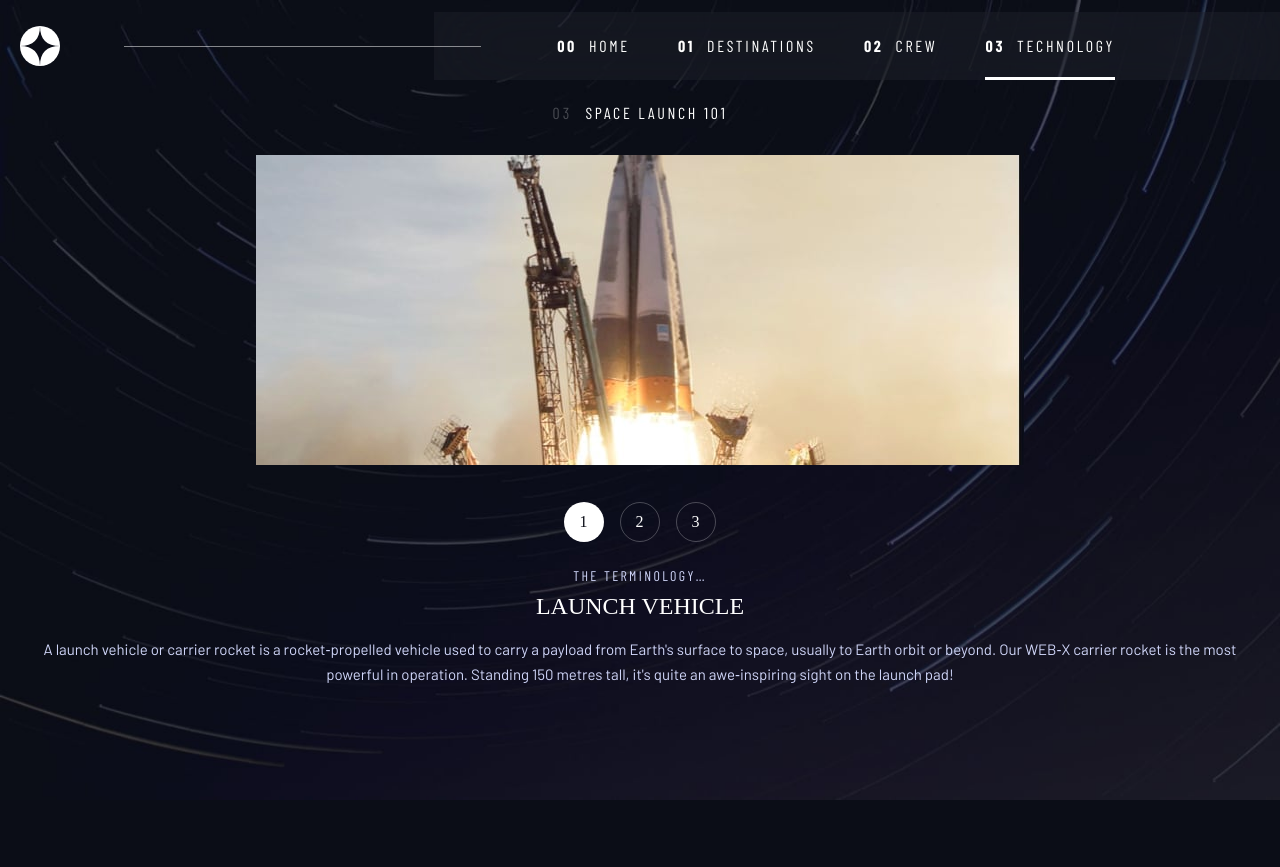
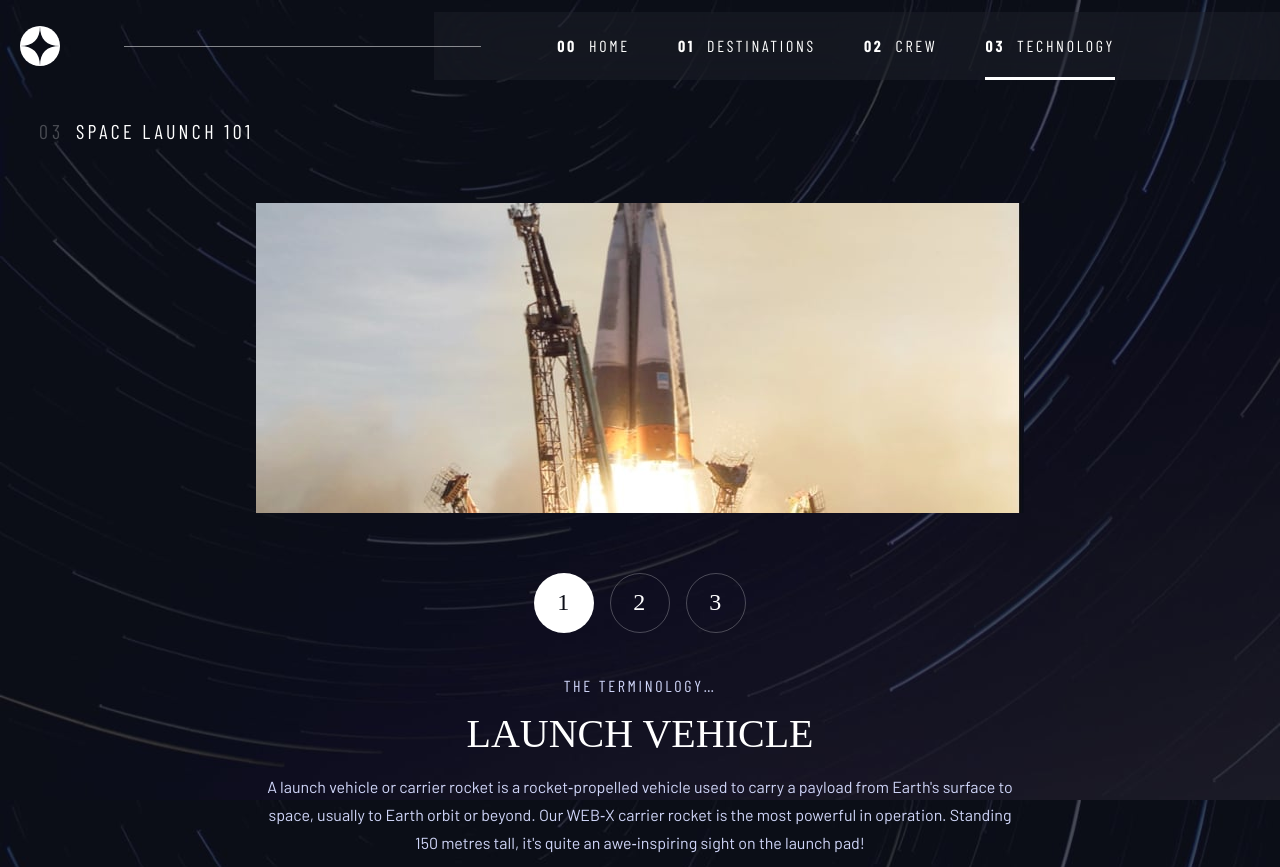
Before and after one commit to A-Awad1/Space-Tourism-Website, a Vue app: page /technology in a window 1280 px wide. Before the commit the page ends 800 px from the top, so only its background shows below. Built offline with nearby package versions, Linux system fonts and the light colour scheme; a web font is replaced by a local one.

Commit message:
update technology tablet style

```diff
--- a/src/views/TechnologyView.vue
+++ b/src/views/TechnologyView.vue
@@ -72,11 +72,20 @@ section.technology {
       @extend %center-flex;
       gap: 16px;
       margin: 24px 0 32px;
+      font-size: 16px;
+      @include medium {
+        justify-content: flex-start;
+        margin: 40px 10px 60px 39px;
+        font-size: 20px;
+      }
       h2 {
         letter-spacing: 2.7px;
         font: {
-          size: 16px;
+          size: inherit;
           weight: normal;
+        }
+        @include medium {
+          letter-spacing: 3.375px;
         }
       }
     }
@@ -92,18 +101,26 @@ section.technology {
           display: flex;
           gap: 16px;
           margin: 34px 0 26px;
+          @include medium {
+            margin: 56px 0 44px;
+          }
           li {
             counter-increment: vehicle;
             aspect-ratio: 1/1;
             width: 40px;
+            border-radius: 50%;
             font-family: "Bellefair", serif;
             letter-spacing: 1px;
             cursor: pointer;
             --border-opacity: 0.25;
             border: 1px solid rgba(colors.$main-text, var(--border-opacity));
-            border-radius: 50%;
             transition: $main-transition;
             @extend %center-flex;
+            @include medium {
+              width: 60px;
+              font-size: 24px;
+              letter-spacing: 1.5px;
+            }
             &::before {
               content: counter(vehicle);
             }
@@ -123,6 +140,10 @@ section.technology {
               color: colors.$second-text;
               font-size: 14px;
               letter-spacing: 2.362px;
+              @include medium {
+                font-size: 16px;
+                letter-spacing: 2.7px;
+              }
             }
             h3 {
               margin: 9px 0 16px;
@@ -130,6 +151,10 @@ section.technology {
                 family: "Bellefair", serif;
                 size: 24px;
                 weight: normal;
+              }
+              @include medium {
+                margin-top: 16px;
+                font-size: 40px;
               }
             }
             p {
@@ -142,6 +167,11 @@ section.technology {
                 family: "Barlow", sans-serif;
                 size: 15px;
               }
+              @include medium {
+                font-size: 16px;
+                line-height: 28px;
+                max-width: 59%;
+              }
             }
           }
         }
```
